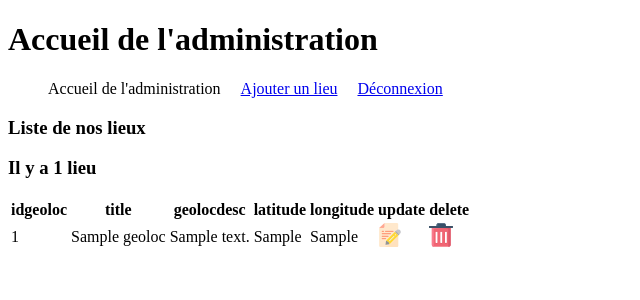
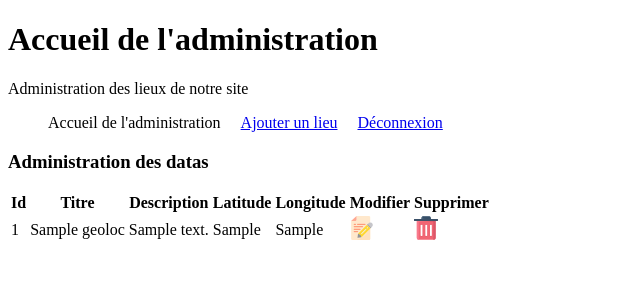
Before and after one commit to Anthoonyyy/crudPrepaTI, a PHP site: page /?connect in a window 1280 px wide. Shown: the top 300 px of the page, without its empty margins (0-640 px from the left). Run offline with PHP 8.4, Linux system fonts and the light colour scheme; the visitor is signed in with stand-in values (Sample User, id 1); tables that the repository leaves empty hold one stand-in row (values such as "Sample post"); a stand-in replaces the project's code that opens the database connection; some libraries are stand-ins or nearby versions.

Commit message:
Ajout d'un paragraphe et titre et correction titre tableau

```diff
--- a/view/admin/admin.homepage.view.html.php
+++ b/view/admin/admin.homepage.view.html.php
@@ -10,6 +10,7 @@
 
 <body>
     <h1>Accueil de l'administration</h1>
+    <p>Administration des lieux de notre site</p>
     <nav>
         <ul>
             <li>Accueil de l'administration</li>
@@ -18,7 +19,7 @@
         </ul>
     </nav>
     <div id="content">
-        <h3>Liste de nos lieux</h3>
+        <h3>Administration des datas</h3>
         <?php
         // datas est une chaîne de caractère : erreur SQL !
         if (is_string($datas)) :
@@ -35,16 +36,16 @@
             // on compte le nombre de données
             $nb = count($datas);
         ?>
-            <h3>Il y a <?= $nb ?> <?= $nb > 1 ? "lieux" : "lieu" ?></h3>
+            <!-- <h3>Il y a <?= $nb ?> <?= $nb > 1 ? "lieux" : "lieu" ?></h3>-->
             <table>
                 <tr>
-                    <th>idgeoloc</th>
-                    <th>title</th>
-                    <th>geolocdesc</th>
-                    <th>latitude</th>
-                    <th>longitude</th>
-                    <th>update</th>
-                    <th>delete</th>
+                    <th>Id</th>
+                    <th>Titre</th>
+                    <th>Description</th>
+                    <th>Latitude</th>
+                    <th>Longitude</th>
+                    <th>Modifier</th>
+                    <th>Supprimer</th>
                 </tr>
 
                 <?php
```
